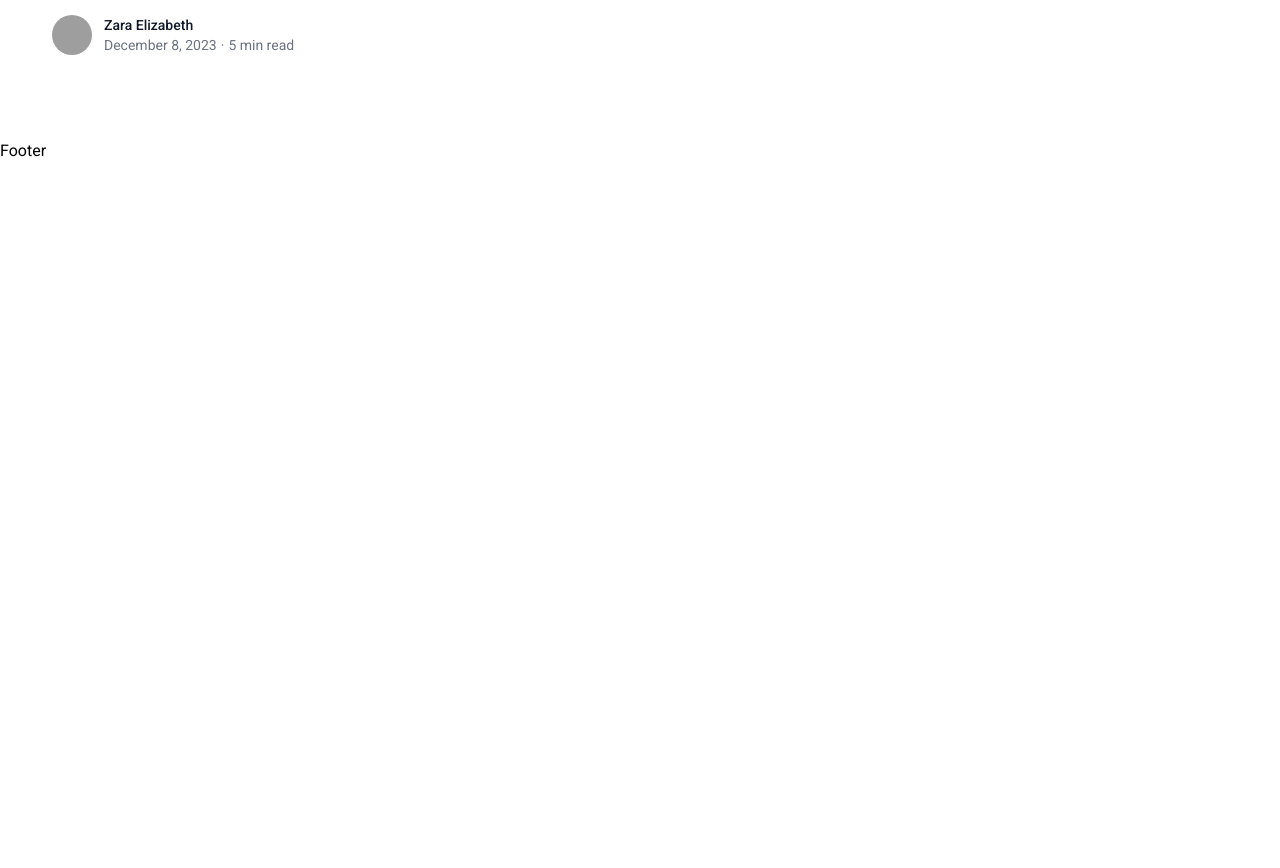
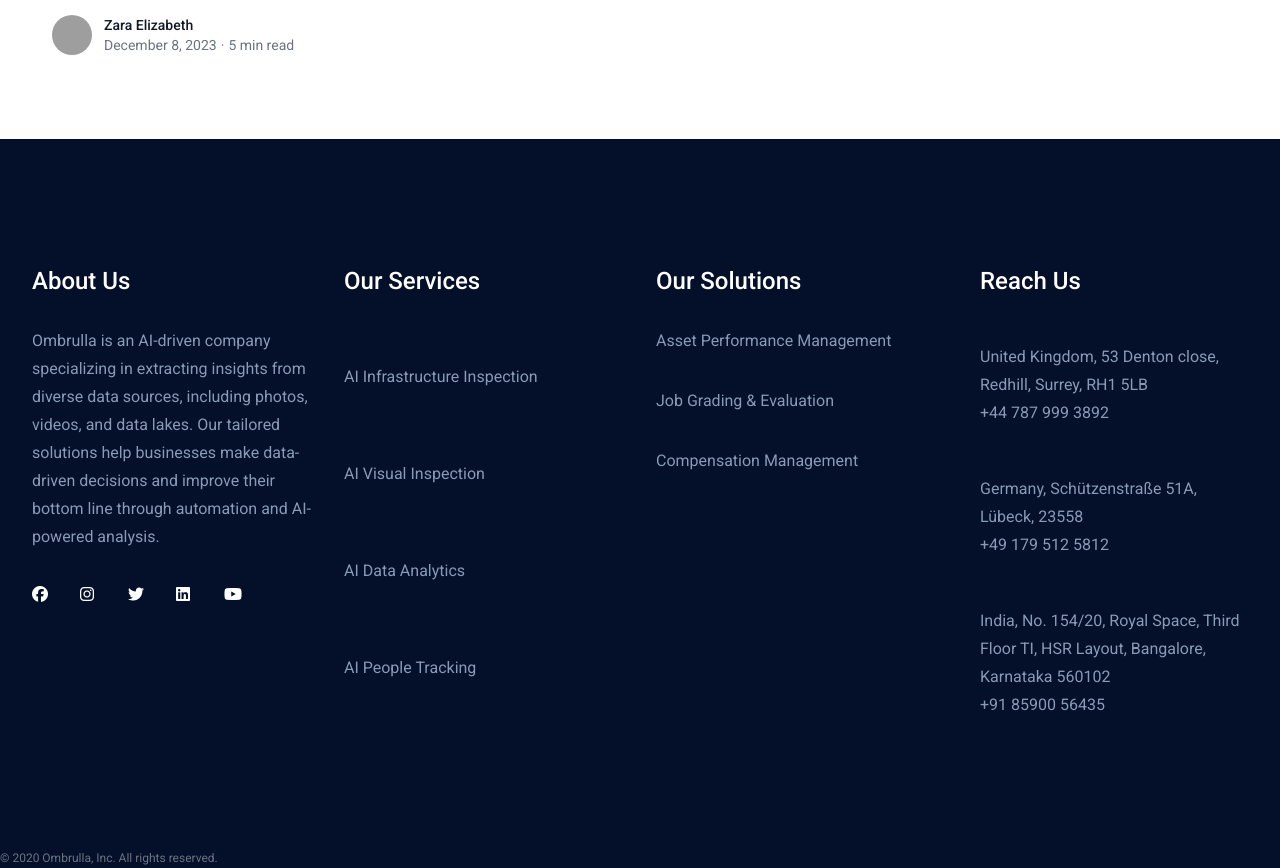
Before and after one commit to aadhi220/Ombrulla-clone-react-tailwind, a React (Vite) app: page / in a window 1280 px wide. Shown: the part 8360-9228 px from the top of the page. Before the commit the page ends 8523 px from the top, so only its background shows below. Built offline with nearby package versions, Linux system fonts and the light colour scheme; grey boxes are pictures that could not be loaded.

Commit message:
footer added

```diff
--- a/src/App.jsx
+++ b/src/App.jsx
@@ -5,16 +5,21 @@
 import Header from "./Components/Header/Header";
 import Footer from "./Components/Footer/Footer";
 import { Routes,Route } from "react-router-dom";
+import Sidebar from "./Components/SideBar/Sidebar";
 
 function App() {
+
+  const [isSidebarOpen,setIsSidebarOpen]=useState(false)
   return (
-    <>
-      <Header />
+    <div className="App">
+      <Header setIsSidebarOpen={setIsSidebarOpen} isSidebarOpen={isSidebarOpen}/>
+      <Sidebar setIsSidebarOpen={setIsSidebarOpen} isSidebarOpen={isSidebarOpen} />
     <Routes>
       <Route path="/" element={  <Home />}/>
     </Routes>
+
       <Footer />
-    </>
+    </div>
   );
 }
 
--- a/src/Components/Footer/Footer.jsx
+++ b/src/Components/Footer/Footer.jsx
@@ -1,9 +1,95 @@
-import React from 'react'
+import React from 'react';
+import { Link } from 'react-router-dom';
+
+function SocialLink({ href, icon }) {
+  return (
+    <a href={href} className="hover:text-gray-500 text-white">
+      <span className="sr-only">{icon}</span>
+      <div className="h-16 w-16 md:h-12 md:w-12 lg:w-8 lg:h-8 xl:h-6 xl:w-6">
+        <i className={`fa-brands ${icon}`}></i>
+      </div>
+    </a>
+  );
+}
+
+function NavLink({ title, to }) {
+  return (
+    <Link to={to} className="text-xl leading-snug md:text-2xl md:leading-tight xl:text-base xl:leading-7">
+      {title}
+    </Link>
+  );
+}
+
+function ContactInfo({ address, phone }) {
+  return (
+    <span className="text-xl leading-snug md:text-2xl xl:text-base xl:leading-7">
+      {address.split('\n').map((line, index) => (
+        <p key={index}>{line}</p>
+      ))}
+      <p>{phone}</p>
+    </span>
+  );
+}
 
 function Footer() {
   return (
-    <div>Footer</div>
-  )
+    <footer className="bg-[#04102a] text-[#8A99B4]" aria-labelledby="footer">
+      <div className="mx-auto max-w-7xl px-10 pt-20 xl:px-8 xl:pt-32">
+        <div className="flex flex-col gap-y-8 md:flex-row md:gap-x-8 lg:grid lg:grid-cols-2 lg:gap-y-0 xl:grid xl:grid-cols-4 xl:gap-8">
+          <div className="space-y-8 md:space-y-10 xl:space-y-8">
+            <h3 className="text-xl font-medium text-white md:text-4xl xl:text-2xl xl:leading-7">About Us</h3>
+            <p className="text-xl leading-snug font-normal md:text-2xl md:leading-tight xl:text-base xl:leading-7">
+              Ombrulla is an AI-driven company specializing in extracting insights from diverse data sources, including photos, videos, and data lakes. Our tailored solutions help businesses make data-driven decisions and improve their bottom line through automation and AI-powered analysis.
+            </p>
+            <div className="flex lg:space-x-12 xl:space-x-6">
+              <SocialLink href="https://www.facebook.com" icon="fa-facebook" />
+              <SocialLink href="https://www.instagram.com" icon="fa-instagram" />
+              <SocialLink href="https://twitter.com" icon="fa-twitter" />
+              <SocialLink href="https://www.linkedin.com" icon="fa-linkedin" />
+              <SocialLink href="https://www.youtube.com" icon="fa-youtube" />
+            </div>
+          </div>
+          <div className=" grid space-y-2 md:space-y-8 xl:space-y-0 xl:grid xl:gap-8">
+            <h3 className="text-xl font-medium text-white xl:leading-7 xl:text-2xl">Our Services</h3>
+            <NavLink title="AI Infrastructure Inspection" to="/ai-inspection" />
+            <NavLink title="AI Visual Inspection" to="/visual-inspection" />
+            <NavLink title="AI Data Analytics" to="/data-analytics" />
+            <NavLink title="AI People Tracking" to="/people-tracking" />
+          </div>
+          <div className="lg:col-span-2 xl:col-span-2 md:space-y-24 md:gap-y-36 xl:space-y-0">
+            <div className="flex flex-col gap-14  xl:grid xl:grid-cols-2">
+              <div className="flex gap-2 flex-col xl:gap-8">
+                <h3 className="font-medium text-white xl:leading-7 xl:text-2xl">Our Solutions</h3>
+                <NavLink title="Asset Performance Management" to="/asset-management" />
+                <NavLink title="Job Grading & Evaluation" to="/job-evaluation" />
+                <NavLink title="Compensation Management" to="/compensation-management" />
+              </div>
+              <div className="flex flex-col gap-3 xl:gap-12">
+
+                  <h3 className="leading-snug font-medium text-white md:text-4xl xl:leading-7 xl:text-2xl">Reach Us</h3>
+                  <ContactInfo
+                    address="United Kingdom, 53 Denton close, Redhill, Surrey, RH1 5LB"
+                    phone="+44 787 999 3892"
+                  />
+                  <ContactInfo
+                    address="Germany, Schützenstraße 51A, Lübeck, 23558"
+                    phone="+49 179 512 5812"
+                  />
+                  <ContactInfo
+                    address="India, No. 154/20, Royal Space, Third Floor TI, HSR Layout, Bangalore, Karnataka 560102"
+                    phone="+91 85900 56435"
+                  />
+
+              </div>
+            </div>
+          </div>
+        </div>
+      </div>
+      <div className="mt-16 border-t border-gray-900/10 pt-8 sm:mt-20 xl:mt-24">
+        <p className="text-xs leading-5 text-gray-500">© 2020 Ombrulla, Inc. All rights reserved.</p>
+      </div>
+    </footer>
+  );
 }
 
-export default Footer
+export default Footer;
```
